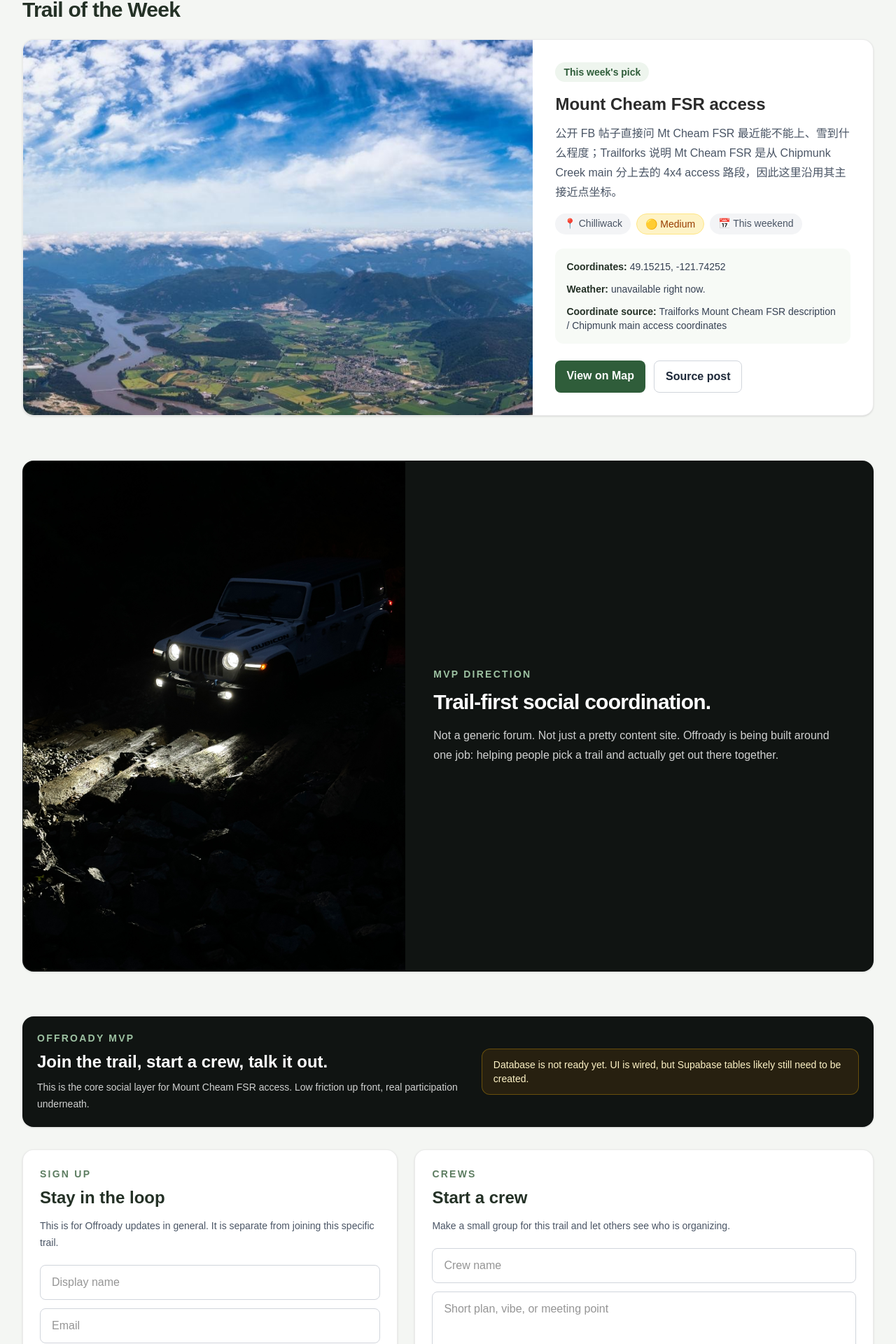
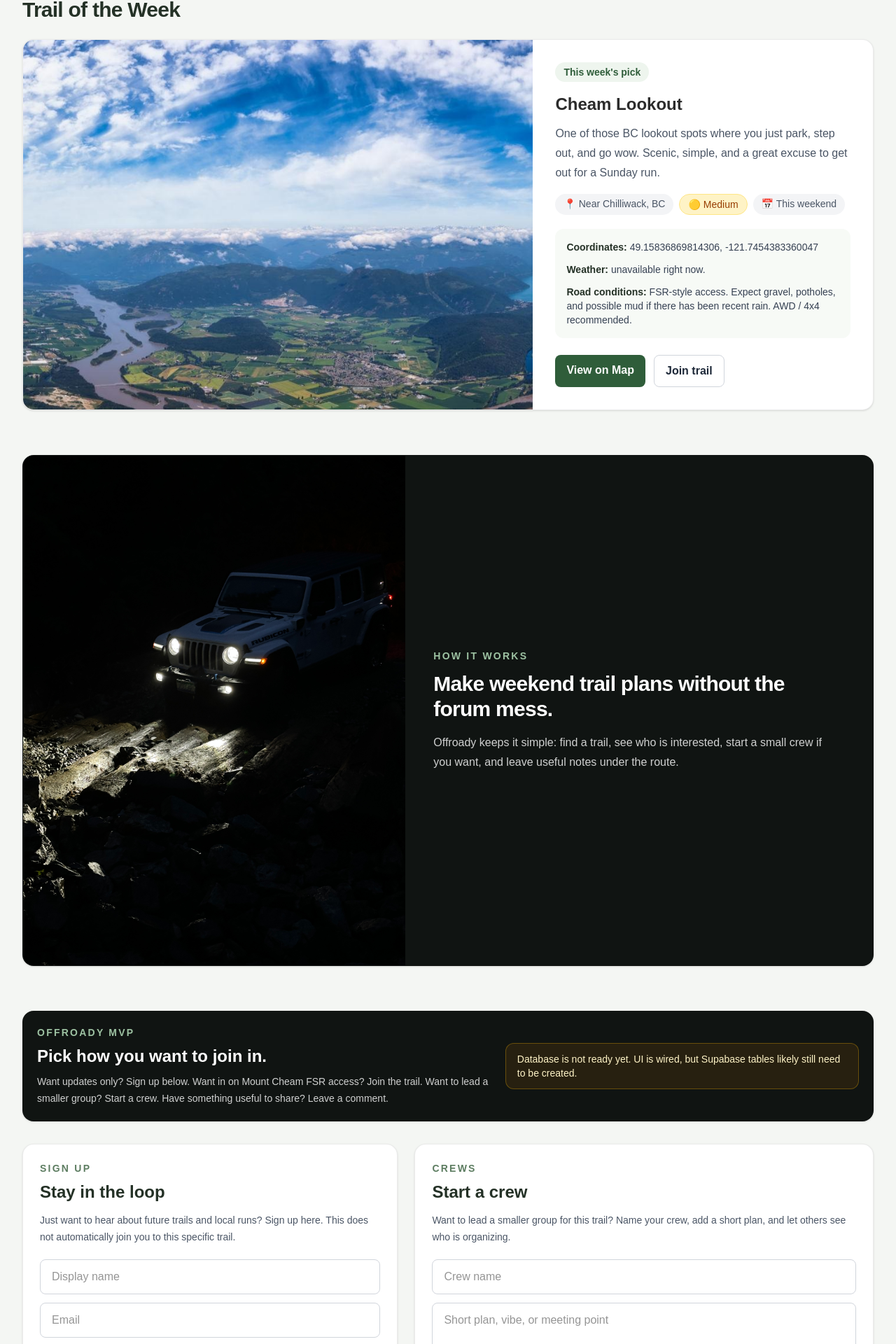
Before and after one commit to offroadyapp/offroady-app, a Next.js app: page / in a window 1280 px wide. Shown: the part 749-2669 px from the top of the page at 70% size. Built offline with nearby package versions, Linux system fonts and the light colour scheme; no server answers.

Commit message:
Refine homepage trail-of-week copy and CTAs

```diff
--- a/app/components/TrailCommunityClient.tsx
+++ b/app/components/TrailCommunityClient.tsx
@@ -170,9 +170,9 @@ export default function TrailCommunityClient({ trailSlug, trailTitle, initialSna
             <p className="text-sm font-semibold uppercase tracking-[0.16em] text-[#9dc2a2]">
               Offroady MVP
             </p>
-            <h2 className="mt-2 text-2xl font-bold">Join the trail, start a crew, talk it out.</h2>
+            <h2 className="mt-2 text-2xl font-bold">Pick how you want to join in.</h2>
             <p className="mt-2 max-w-3xl text-sm leading-6 text-white/80">
-              This is the core social layer for {trailTitle}. Low friction up front, real participation underneath.
+              Want updates only? Sign up below. Want in on {trailTitle}? Join the trail. Want to lead a smaller group? Start a crew. Have something useful to share? Leave a comment.
             </p>
           </div>
           {!community.dbReady ? (
@@ -193,7 +193,7 @@ export default function TrailCommunityClient({ trailSlug, trailTitle, initialSna
             <p className="text-sm font-semibold uppercase tracking-[0.16em] text-[#5d7d61]">Sign up</p>
             <h3 className="mt-2 text-2xl font-bold text-[#243126]">Stay in the loop</h3>
             <p className="mt-3 text-sm leading-6 text-gray-600">
-              This is for Offroady updates in general. It is separate from joining this specific trail.
+              Just want to hear about future trails and local runs? Sign up here. This does not automatically join you to this specific trail.
             </p>
             <form onSubmit={handleSignup} className="mt-5 space-y-3">
               <input
@@ -227,11 +227,11 @@ export default function TrailCommunityClient({ trailSlug, trailTitle, initialSna
             </form>
           </div>
 
-          <div className="rounded-2xl border border-black/8 bg-white p-6 shadow-sm">
+          <div id="join-trail" className="rounded-2xl border border-black/8 bg-white p-6 shadow-sm">
             <p className="text-sm font-semibold uppercase tracking-[0.16em] text-[#5d7d61]">Join trail</p>
             <h3 className="mt-2 text-2xl font-bold text-[#243126]">Join {trailTitle}</h3>
             <p className="mt-3 text-sm leading-6 text-gray-600">
-              Publicly visible: your display name. Private: your email and phone.
+              Want to go on this run? Add your name here so others can see who is interested. Your display name is public; your email and phone stay private.
             </p>
 
             <div className="mt-5 rounded-xl bg-[#f7faf6] p-4 text-sm text-gray-700">
@@ -278,7 +278,7 @@ export default function TrailCommunityClient({ trailSlug, trailTitle, initialSna
             <p className="text-sm font-semibold uppercase tracking-[0.16em] text-[#5d7d61]">Crews</p>
             <h3 className="mt-2 text-2xl font-bold text-[#243126]">Start a crew</h3>
             <p className="mt-3 text-sm leading-6 text-gray-600">
-              Make a small group for this trail and let others see who is organizing.
+              Want to lead a smaller group for this trail? Name your crew, add a short plan, and let others see who is organizing.
             </p>
             <form onSubmit={handleCrew} className="mt-5 space-y-3">
               <input
@@ -329,7 +329,7 @@ export default function TrailCommunityClient({ trailSlug, trailTitle, initialSna
             <p className="text-sm font-semibold uppercase tracking-[0.16em] text-[#5d7d61]">Comments</p>
             <h3 className="mt-2 text-2xl font-bold text-[#243126]">Talk under the trail</h3>
             <p className="mt-3 text-sm leading-6 text-gray-600">
-              Keep it local and useful: rigs, conditions, timing, and meetup ideas.
+              Share anything that helps the next person decide: vehicle setup, current conditions, timing, meeting spots, or whether the route is worth it this week.
             </p>
             <form onSubmit={handleComment} className="mt-5 space-y-3">
               <textarea
--- a/app/page.tsx
+++ b/app/page.tsx
@@ -93,6 +93,15 @@ export default async function Home() {
   const localTrail = getLocalFeaturedTrail();
   const snapshot = await getCommunitySnapshot(localTrail.slug);
   const trail = snapshot.trail ?? localTrail;
+  const featuredTrail = {
+    title: 'Cheam Lookout',
+    latitude: 49.15836869814306,
+    longitude: -121.7454383360047,
+    locationLabel: 'Near Chilliwack, BC',
+    summary:
+      'One of those BC lookout spots where you just park, step out, and go wow. Scenic, simple, and a great excuse to get out for a Sunday run.',
+    difficulty: 'medium',
+  };
 
   const heroImage = '/images/bc-hero.jpg';
   const featureImage = '/images/cheam-lookout.jpg';
@@ -100,9 +109,9 @@ export default async function Home() {
   const waterTrailImage = '/images/g63-water.jpg';
 
   let weather: Awaited<ReturnType<typeof getTrailWeather>> | null = null;
-  if (trail.latitude && trail.longitude) {
+  if (featuredTrail.latitude && featuredTrail.longitude) {
     try {
-      weather = await getTrailWeather(trail.latitude, trail.longitude);
+      weather = await getTrailWeather(featuredTrail.latitude, featuredTrail.longitude);
     } catch {
       weather = null;
     }
@@ -142,14 +151,14 @@ export default async function Home() {
                 Build a crew.
               </h1>
               <p className="mt-5 max-w-xl text-lg leading-8 text-white/90">
-                Offroady helps people discover real BC off-road routes, see who is interested, and coordinate runs without the usual forum chaos.
+                Discover a featured BC trail, see who else is in, and decide whether you want updates, a crew, or just a good reason to get out this weekend.
               </p>
               <div className="mt-8 flex flex-wrap gap-3">
                 <a href="#featured" className="rounded-lg bg-white px-5 py-3 font-semibold text-[#2f5d3a] shadow-sm transition hover:bg-[#f2f5f1]">
                   See Trail of the Week
                 </a>
                 <a href="#community" className="rounded-lg border border-white/70 px-5 py-3 font-medium text-white transition hover:bg-white/10">
-                  Open community tools
+                  Join for Updates
                 </a>
               </div>
             </div>
@@ -164,27 +173,23 @@ export default async function Home() {
 
           <div className="overflow-hidden rounded-2xl border border-black/8 bg-white shadow-sm">
             <div className="grid lg:grid-cols-[1.2fr_0.8fr]">
-              <img src={featureImage} alt={trail.title} className="h-full min-h-[320px] w-full object-cover" />
+              <img src={featureImage} alt={featuredTrail.title} className="h-full min-h-[320px] w-full object-cover" />
               <div className="p-6 lg:p-8">
                 <div className="inline-flex rounded-full bg-[#eef5ee] px-3 py-1 text-sm font-semibold text-[#2f5d3a]">
                   This week's pick
                 </div>
-                <h3 className="mt-4 text-2xl font-bold">{trail.title}</h3>
-                <p className="mt-3 leading-7 text-gray-600">
-                  {trail.summary_zh || 'A featured route for this week, chosen from Offroady\'s verified BC trail pool.'}
-                </p>
+                <h3 className="mt-4 text-2xl font-bold">{featuredTrail.title}</h3>
+                <p className="mt-3 leading-7 text-gray-600">{featuredTrail.summary}</p>
                 <div className="mt-4 flex flex-wrap gap-2 text-sm text-gray-600">
-                  {trail.region ? <span className="rounded-full bg-gray-100 px-3 py-1">📍 {trail.region}</span> : null}
-                  <span className={`rounded-full border px-3 py-1 ${difficultyBadge('medium')}`}>🟡 Medium</span>
+                  <span className="rounded-full bg-gray-100 px-3 py-1">📍 {featuredTrail.locationLabel}</span>
+                  <span className={`rounded-full border px-3 py-1 ${difficultyBadge(featuredTrail.difficulty)}`}>🟡 Medium</span>
                   <span className="rounded-full bg-gray-100 px-3 py-1">📅 {weather?.dateLabel || 'This weekend'}</span>
                 </div>
 
                 <div className="mt-5 space-y-3 rounded-xl bg-[#f7faf6] p-4 text-sm text-gray-700">
-                  {trail.latitude && trail.longitude ? (
                   <div>
-                      <span className="font-semibold text-[#243126]">Coordinates:</span> {trail.latitude}, {trail.longitude}
+                    <span className="font-semibold text-[#243126]">Coordinates:</span> {featuredTrail.latitude}, {featuredTrail.longitude}
                   </div>
-                  ) : null}
                   {weather ? (
                     <>
                       <div><span className="font-semibold text-[#243126]">Sunday forecast:</span> {weatherLabel(weather.dayCode)}</div>
@@ -195,32 +200,26 @@ export default async function Home() {
                   ) : (
                     <div><span className="font-semibold text-[#243126]">Weather:</span> unavailable right now.</div>
                   )}
-                  {trail.coordinate_source ? (
-                    <div><span className="font-semibold text-[#243126]">Coordinate source:</span> {trail.coordinate_source}</div>
-                  ) : null}
+                  <div>
+                    <span className="font-semibold text-[#243126]">Road conditions:</span> FSR-style access. Expect gravel, potholes, and possible mud if there has been recent rain. AWD / 4x4 recommended.
+                  </div>
                 </div>
 
                 <div className="mt-6 flex flex-wrap gap-3">
-                  {trail.latitude && trail.longitude ? (
                   <a
-                      href={`https://www.google.com/maps?q=${trail.latitude},${trail.longitude}`}
+                    href={`https://www.google.com/maps?q=${featuredTrail.latitude},${featuredTrail.longitude}`}
                     target="_blank"
                     rel="noreferrer"
                     className="rounded-lg bg-[#2f5d3a] px-4 py-2.5 font-semibold text-white transition hover:bg-[#264d30]"
                   >
                     View on Map
                   </a>
-                  ) : null}
-                  {trail.facebook_post_url ? (
                   <a
-                      href={trail.facebook_post_url}
-                      target="_blank"
-                      rel="noreferrer"
+                    href="#join-trail"
                     className="rounded-lg border border-gray-300 px-4 py-2.5 font-semibold text-gray-800 transition hover:bg-gray-50"
                   >
-                      Source post
+                    Join trail
                   </a>
-                  ) : null}
                 </div>
               </div>
             </div>
@@ -232,10 +231,10 @@ export default async function Home() {
             <div className="grid items-center lg:grid-cols-[0.9fr_1.1fr]">
               <img src={darkTrailImage} alt="Off-road vehicle at night on trail obstacles" className="h-full min-h-[320px] w-full object-cover" />
               <div className="p-8 text-white lg:p-10">
-                <p className="text-sm font-semibold uppercase tracking-[0.16em] text-[#9dc2a2]">MVP direction</p>
-                <h2 className="mt-3 text-3xl font-bold tracking-tight">Trail-first social coordination.</h2>
+                <p className="text-sm font-semibold uppercase tracking-[0.16em] text-[#9dc2a2]">How it works</p>
+                <h2 className="mt-3 text-3xl font-bold tracking-tight">Make weekend trail plans without the forum mess.</h2>
                 <p className="mt-4 max-w-xl leading-7 text-white/80">
-                  Not a generic forum. Not just a pretty content site. Offroady is being built around one job: helping people pick a trail and actually get out there together.
+                  Offroady keeps it simple: find a trail, see who is interested, start a small crew if you want, and leave useful notes under the route.
                 </p>
               </div>
             </div>
```
Lines whose indentation alone changed are shown as unchanged.
